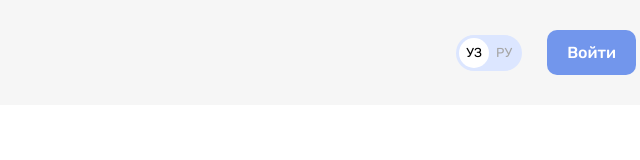
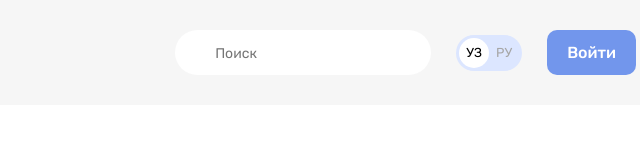
Before and after one commit to kodirov-off/n24, a plain HTML site: page index.html in a window 1280 px wide. Shown: the full height of the page, 624-1264 px from the left. Drawn offline with Linux system fonts and the light colour scheme.

Commit message:
add search form

```diff
--- a/css/style.css
+++ b/css/style.css
@@ -24,6 +24,12 @@ body{
 img{
   /* width: 100%; */
   height: auto;
+}
+
+/* OUTLINE STYLES */
+*:focus{
+  outline: 2px dotted #7296EC;
+  outline-offset: 2px;
 }
 
 .button{
@@ -93,6 +99,21 @@ img{
   margin-right: 25px;
 }
 
+/* GLOBAL-SEARCH-FORM */
+.global-search-form {
+  margin-right: 25px;
+}
+.global-search-form-input{
+  font-size: 14px;
+  line-height: normal;
+  border: 0;
+  padding-top: 15px;
+  padding-bottom: 13px;
+  border-radius: 60px;
+  padding-right: 20px;
+  padding-left: 40px;
+}
+
  /* LANG-TOGGLE  */
 .lang-toggle {
   display: flex;
--- a/index.html
+++ b/index.html
@@ -39,6 +39,9 @@
         </ul>
 
       <!-- GLOBAL-SEARCH-FORM -->
+      <form action="https://echo.htmlacademy.ru" method="GET" class="global-search-form">
+        <input type="search" name="serach" class="global-search-form-input" id="" placeholder="Поиск" required aria-label="Поиск">
+      </form>
 
       <!-- lANG-TOGGLER -->
       <div class="lang-toggle">
```
